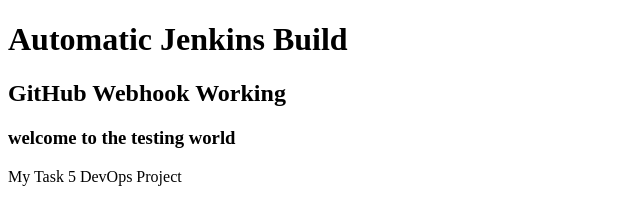
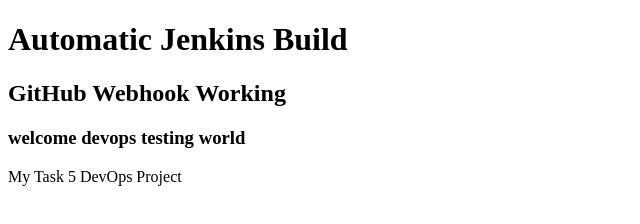
Before and after one commit to mohamadsathaharshad/Jenkins-GitHub-Project, a plain HTML site: page index.html in a window 1280 px wide. Shown: the full height of the page, 0-640 px from the left. Drawn offline with Linux system fonts and the light colour scheme.

Commit message:
Update index.html

```diff
--- a/index.html
+++ b/index.html
@@ -9,7 +9,7 @@
 
     <h2>GitHub Webhook Working</h2>
 
-    <h3>welcome to the testing world</h3>
+    <h3>welcome devops testing world</h3>
 
     <p>My Task 5 DevOps Project</p>
 
```
